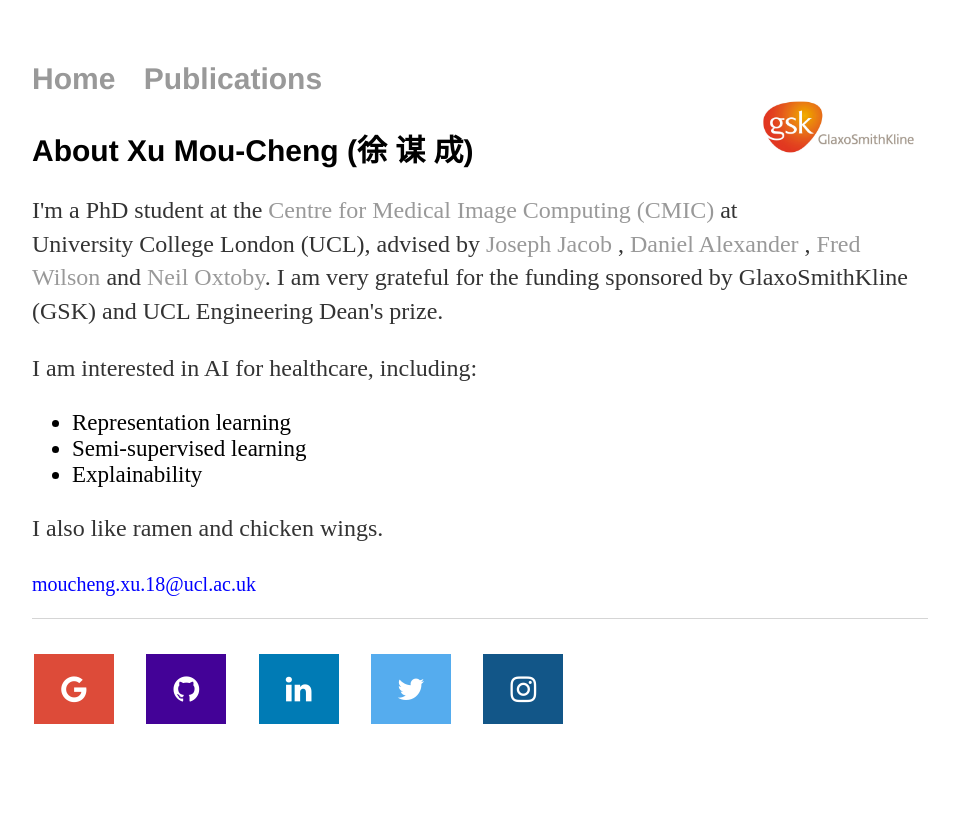
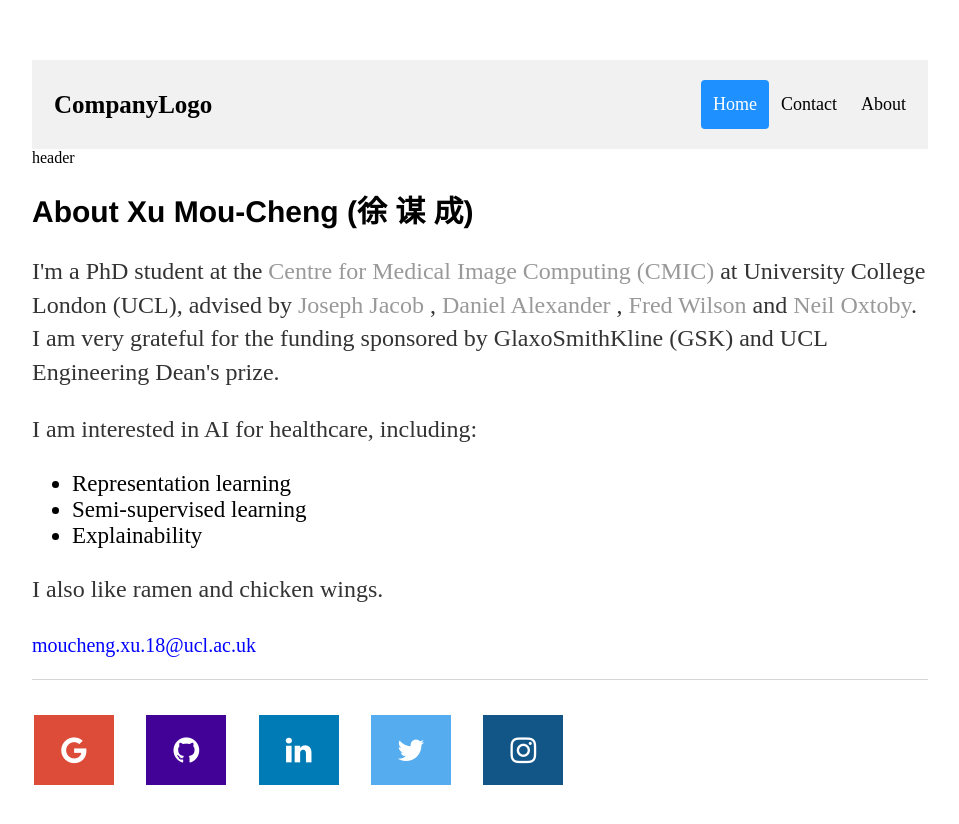
Before and after one commit to moucheng2017/mouchengxu.github.io, a Jekyll site: the page built from index.html, in a window 1280 px wide. Shown: the top 824 px of the page, without its empty margins (160-1119 px from the left). Built offline with Jekyll 4.4.1, drawn with Linux system fonts in a browser that asks for light colours.

Commit message:
Update default.html

```diff
--- a/_layouts/default.html
+++ b/_layouts/default.html
@@ -8,23 +8,26 @@
 			<link rel="stylesheet" href="https://cdnjs.cloudflare.com/ajax/libs/font-awesome/4.7.0/css/font-awesome.min.css">
 		</head>
 
-<!-- 		<div class="header">
+		<div class="header">
   			<a href="#default" class="logo">CompanyLogo</a>
   			<div class="header-right">
     				<a class="active" href="#home">Home</a>
     				<a href="#contact">Contact</a>
     				<a href="#about">About</a>
   			</div>
-		</div> -->
+		</div>
 
 		<body>
 
-			<nav>
+<!-- 			<nav>
 			<img src="/gsk.png">
 	    		<ul>
 	        		<li><a href="/">Home</a></li>
 	        		<li><a href="/projects">Publications</a></li>
 	    		</ul>
+			</nav> -->
+			<nav>
+				header
 			</nav>
 
 			<div class="container">
```
